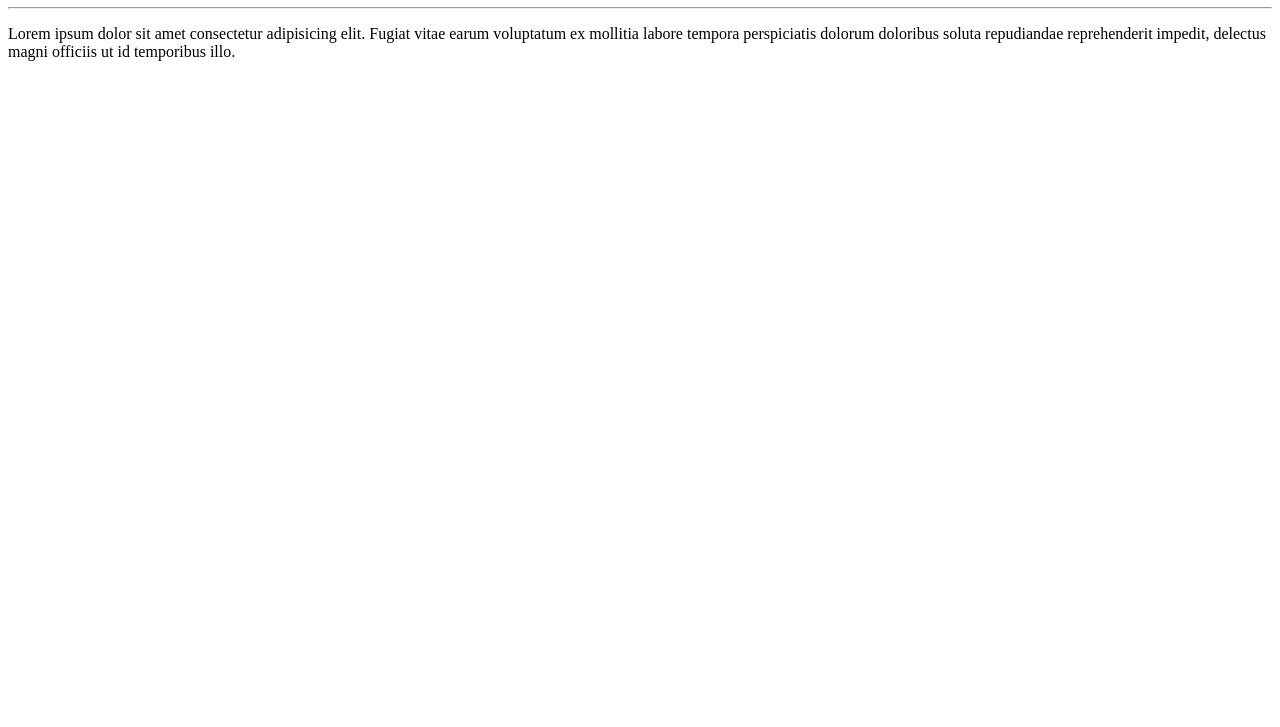
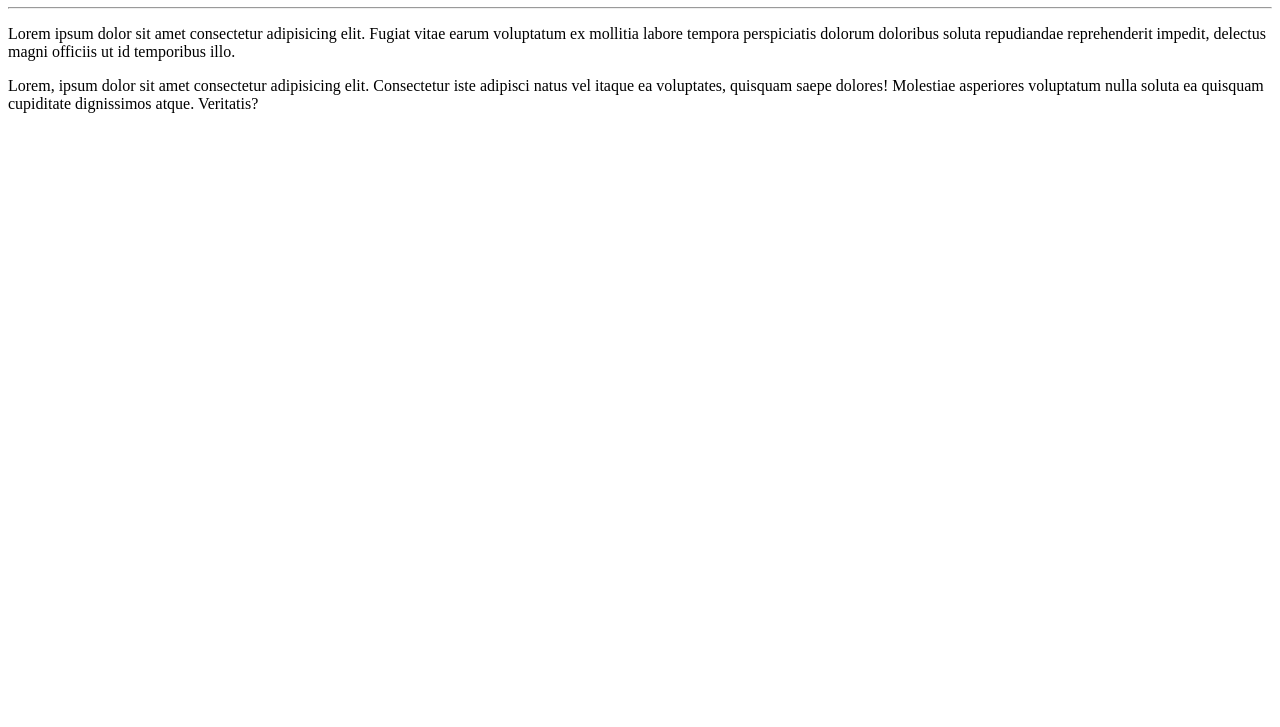
Before and after one commit to lfernandocjr/Ola-Mundo, a plain HTML site: page site-exemplo/index.html in a window 1280 px wide. Shown: the part 73-800 px from the top of the page. Drawn offline with Linux system fonts and the light colour scheme.

Commit message:
Adiciocei um parágrafo

```diff
--- a/site-exemplo/index.html
+++ b/site-exemplo/index.html
@@ -9,5 +9,6 @@
     <h1>Olá, Mundo!</h1>
     <hr>
     <p>Lorem ipsum dolor sit amet consectetur adipisicing elit. Fugiat vitae earum voluptatum ex mollitia labore tempora perspiciatis dolorum doloribus soluta repudiandae reprehenderit impedit, delectus magni officiis ut id temporibus illo.</p>
+    <p>Lorem, ipsum dolor sit amet consectetur adipisicing elit. Consectetur iste adipisci natus vel itaque ea voluptates, quisquam saepe dolores! Molestiae asperiores voluptatum nulla soluta ea quisquam cupiditate dignissimos atque. Veritatis?</p>
 </body>
 </html>
```
